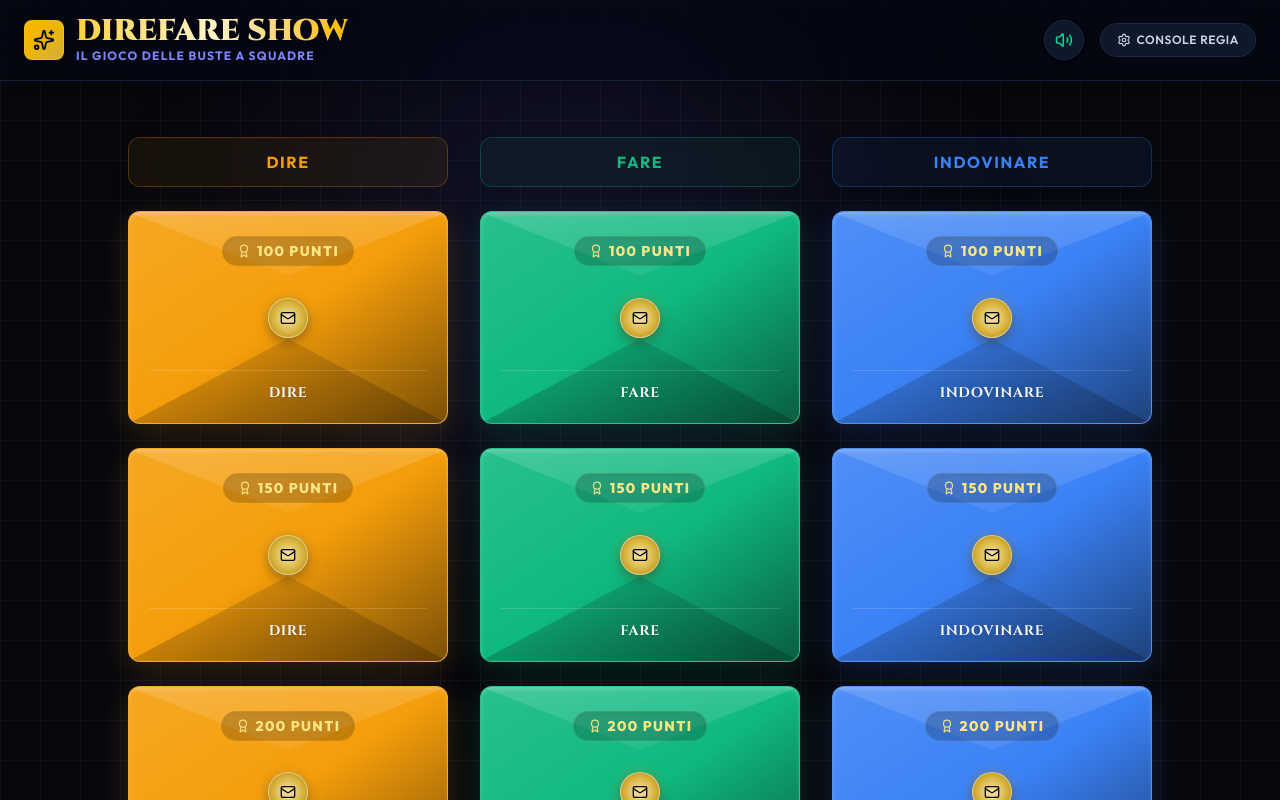
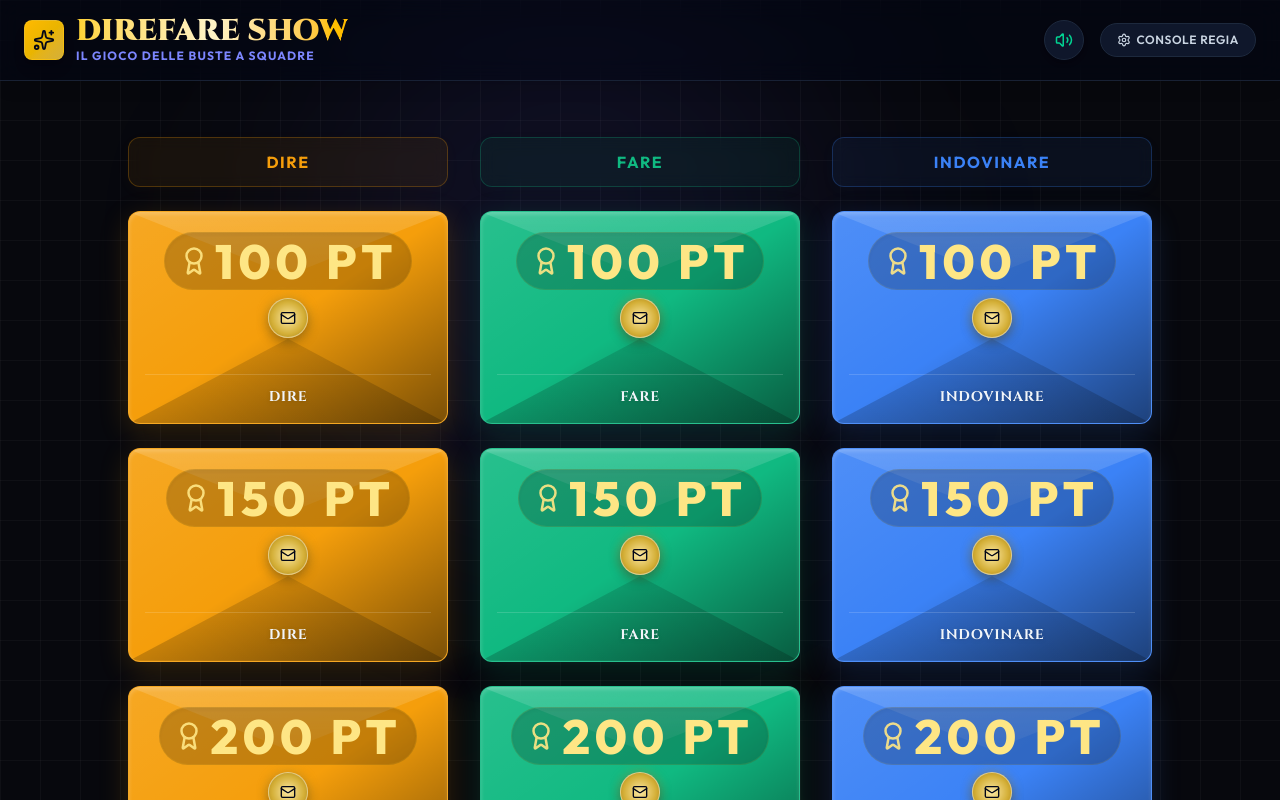
Before and after one commit to Gabbalb/DireFareIndovinare, a React (Vite) app: page / in a window 1280 px wide. Shown: the top 800 px of the page. Built offline with nearby package versions, Linux system fonts and the light colour scheme; a web font is replaced by a local one.

Commit message:
Update EnvelopeWidget.tsx

```diff
--- a/src/components/EnvelopeWidget.tsx
+++ b/src/components/EnvelopeWidget.tsx
@@ -89,12 +89,12 @@ export const EnvelopeWidget: React.FC<EnvelopeWidgetProps> = ({
         />
 
         {/* Content container */}
-        <div className="absolute inset-0 flex flex-col justify-between p-5 z-10">
+        <div className="absolute inset-0 flex flex-col justify-between p-4 z-10">
           {/* Points at the top instead of name */}
           <div className="text-center w-full pt-1 flex justify-center items-center">
             <div className={`flex items-center space-x-1.5 ${envelope.isOpened ? 'text-slate-500' : 'text-amber-200 bg-black/20 px-3.5 py-1 rounded-full border border-amber-300/10 shadow-inner'}`}>
-              <Award size={14} className={envelope.isOpened ? "" : "animate-pulse"} />
-              <span className="text-xs md:text-sm font-black tracking-widest uppercase">{envelope.points} PUNTI</span>
+              <Award size={30} className={envelope.isOpened ? "" : "animate-pulse"} />
+              <span className="text-xs md:text-5xl font-black tracking-widest uppercase">{envelope.points} Pt</span>
             </div>
           </div>
 
```
